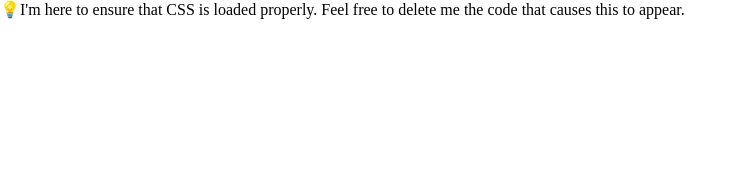
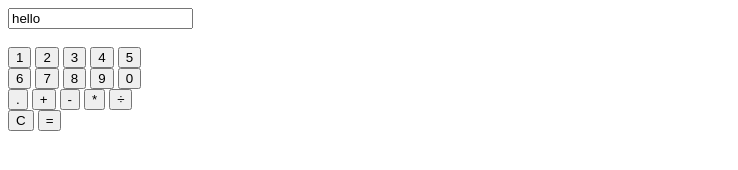
Before and after one commit to forsnakengine/mission-calculator-timfwilliams, a website: page app/index.html in a window 1280 px wide. Shown: the whole page, without its empty margins (0-738 px from the left). Drawn offline with Linux system fonts and the light colour scheme.

Commit message:
Add buttons, output box and change page title

```diff
--- a/app/index.css
+++ b/app/index.css
@@ -1,4 +1,4 @@
-:root::before {
+/* :root::before {
   content: "💡I'm here to ensure that CSS is loaded properly. Feel free to delete me the code that causes this to appear. ";
-}
+} */
 /* Put code in me. 😋 */
--- a/app/index.html
+++ b/app/index.html
@@ -3,14 +3,31 @@
 <head>
   <meta charset="UTF-8">
   <meta name="viewport" content="width=device-width, initial-scale=1.0">
-  <title>Document</title>
+  <title>Calc-you-later SUCKER</title>
   <link rel="shortcut icon" href="./favicon.ico">
   <link rel="stylesheet" href="./index.css">
 </head>
 <body>
-  <!-- Put code in me. 😋 -->
   <script type='module'>
     import './index.mjs';
   </script>
+  <input type="text" id="output" name="output" value="hello" readonly><br><br>
+  <button type="button">1</button>
+  <button type="button">2</button>
+  <button type="button">3</button>
+  <button type="button">4</button>
+  <button type="button">5</button><br>
+  <button type="button">6</button>
+  <button type="button">7</button>
+  <button type="button">8</button>
+  <button type="button">9</button>
+  <button type="button">0</button><br>
+  <button type="button">.</button>
+  <button type="button">+</button>
+  <button type="button">-</button>
+  <button type="button">*</button>
+  <button type="button">÷</button><br>
+  <button type="button">C</button>
+  <button type="button">=</button>
 </body>
 </html>
--- a/app/index.mjs
+++ b/app/index.mjs
@@ -1,2 +1,2 @@
 // Put code in me. 😋
-alert("💡I'm here to ensure that JavaScript is loaded properly. Feel free to delete me the code that causes this to appear. ");
+//alert("💡I'm here to ensure that JavaScript is loaded properly. Feel free to delete me the code that causes this to appear. ");
```
Also changed, not shown: 1 other file.
